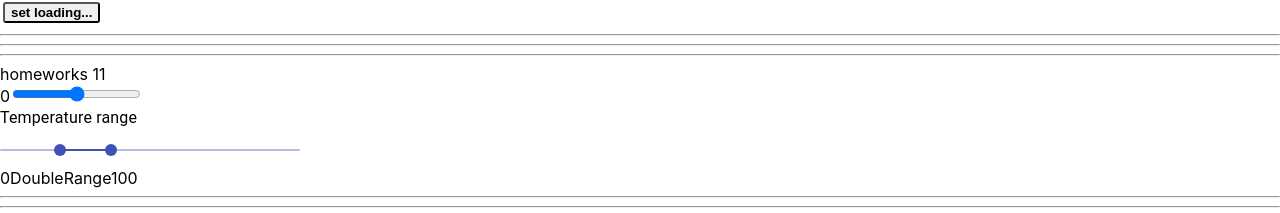
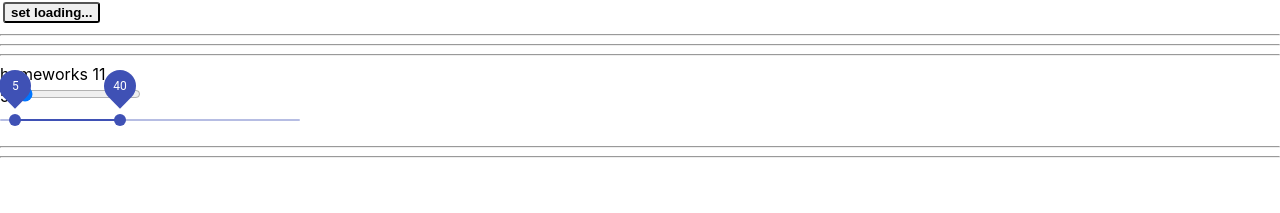
Before and after one commit to NataliaKirik/Iznat_DZ, a React (Create React App) app: page /#/junior in a window 1280 px wide. Shown: the part 661-874 px from the top of the page. After the commit the page ends 827 px from the top, so only its background shows below. Built offline with nearby package versions, Linux system fonts and the light colour scheme.

Commit message:
the upper slider is synchronized with the lower one

```diff
--- a/src/p2-homeworks/h11/HW11.tsx
+++ b/src/p2-homeworks/h11/HW11.tsx
@@ -1,10 +1,18 @@
 import React, {useState} from "react";
 import SuperRange from "./common/c7-SuperRange/SuperRange";
 import SuperDoubleRange from "./common/c8-SuperDoubleRange/SuperDoubleRange";
+import RangeSlider from "./Slider";
 
 function HW11() {
-    const [value1, setValue1] = useState(0);
-    const [value2, setValue2] = useState(100);
+    const [value1, setValue1] = useState(5);
+    const [value2, setValue2] = useState(40);
+
+    let arrayValue: [number, number] = [value1, value2]
+
+    function onChangeRangeCallback(value: number) {
+        setValue1(value)
+    }
+
 
     return (
         <div>
@@ -14,18 +22,20 @@ function HW11() {
             {/*should work (должно работать)*/}
             <div>
                 <span>{value1}</span>
-                <SuperRange
+                <SuperRange onChangeRange={onChangeRangeCallback}
+                            value={value1}
                     // сделать так чтоб value1 изменялось
                 />
             </div>
+            <RangeSlider valueArr={arrayValue}/>
 
-            <div>
-                <span>{value1}</span>
-                <SuperDoubleRange
-                    // сделать так чтоб value1 и value2 изменялось
-                />
-                <span>{value2}</span>
-            </div>
+            {/*<div>*/}
+            {/*    <span>{value1}</span>*/}
+            {/*    <SuperDoubleRange*/}
+            {/*        // сделать так чтоб value1 и value2 изменялось*/}
+            {/*    />*/}
+            {/*    <span>{value2}</span>*/}
+            {/*</div>*/}
 
             <hr/>
             {/*для личного творчества, могу проверить*/}
--- a/src/p2-homeworks/h11/Slider.tsx
+++ b/src/p2-homeworks/h11/Slider.tsx
@@ -1,5 +1,5 @@
-import React from 'react';
-import { makeStyles } from '@material-ui/core/styles';
+import React, {ChangeEvent} from 'react';
+import {makeStyles} from '@material-ui/core/styles';
 import Typography from '@material-ui/core/Typography';
 import Slider from '@material-ui/core/Slider';
 
@@ -9,30 +9,38 @@ const useStyles = makeStyles({
     },
 });
 
-function valuetext(value: number) {
-    return `${value}°C`;
+type RangeSliderPropsType = {
+    onChangeRange?: (value: [number, number]) => void
+    valueArr?: number[]
+    // min, max, step, disable, ...
 }
 
-export default function RangeSlider() {
+
+const RangeSlider: React.FC<RangeSliderPropsType> = (
+    {
+        valueArr
+    }
+) => {
+
+
     const classes = useStyles();
-    const [value, setValue] = React.useState<number[]>([20, 37]);
 
-    const handleChange = (event: any, newValue: number | number[]) => {
-        setValue(newValue as number[]);
+    // const [value, setValue] = React.useState(valueArr);
+
+    const handleChange = (event: ChangeEvent<{}>, newValue: number | number[]) => {
+        // setValue(newValue as number[]);
     };
 
     return (
         <div className={classes.root}>
-            <Typography id="range-slider" gutterBottom>
-                Temperature range
-            </Typography>
             <Slider
-                value={value}
+                value={valueArr}
                 onChange={handleChange}
-                valueLabelDisplay="auto"
+                valueLabelDisplay="on"
                 aria-labelledby="range-slider"
-                getAriaValueText={valuetext}
+
             />
         </div>
     );
 }
+export default RangeSlider;
--- a/src/p2-homeworks/h11/common/c7-SuperRange/SuperRange.tsx
+++ b/src/p2-homeworks/h11/common/c7-SuperRange/SuperRange.tsx
@@ -1,6 +1,5 @@
 import React, {ChangeEvent, DetailedHTMLProps, InputHTMLAttributes} from "react";
 import s from "./SuperRange.module.css";
-import RangeSlider from "../../Slider";
 
 // тип пропсов обычного инпута
 type DefaultInputPropsType = DetailedHTMLProps<InputHTMLAttributes<HTMLInputElement>, HTMLInputElement>;
@@ -34,10 +33,10 @@ const SuperRange: React.FC<SuperRangePropsType> = (
                 type={"range"}
                 onChange={onChangeCallback}
                 className={finalRangeClassName}
+                value={restProps.value}
 
                 {...restProps} // отдаём инпуту остальные пропсы если они есть (value например там внутри)
             />
-            <RangeSlider/>
         </>
     );
 }
```
